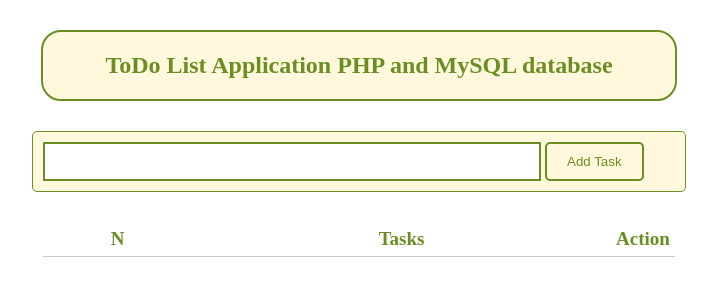
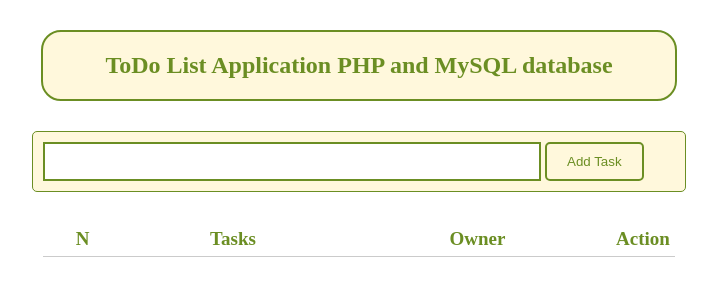
Before and after one commit to ybakshi/TaskListDB, a PHP site: page / in a window 1280 px wide. Shown: the top 300 px of the page, without its empty margins (281-998 px from the left). Run offline with PHP 8.4, Linux system fonts and the light colour scheme; data that the repository does not hold is empty.

Commit message:
Update index.php

```diff
--- a/index.php
+++ b/index.php
@@ -19,7 +19,7 @@
 			$errors = "You must fill in the task";
 		}else{
 			$task = $_POST['task'];
-			$query = "INSERT INTO tasks (task) VALUES ('$task')";
+			$query = "INSERT INTO tasks (task,owner) VALUES ('$task','$owner')";
 			mysqli_query($conn, $query);
 			header('location: index.php');
 		}
@@ -72,6 +72,7 @@
 			<tr>
 				<th>N</th>
 				<th>Tasks</th>
+                <th>Owner</th>
 				<th style="width: 60px;">Action</th>
 			</tr>
 		</thead>
@@ -85,6 +86,7 @@
                     <tr>
                         <td> <?php echo $i; ?> </td>
                         <td class="task"> <?php echo $row['task']; ?> </td>
+                        <td class="owner"> <?php echo $row['owner']; ?> </td>
                         <td class="delete">
                             <a href="index.php?del_task='<?php echo $row['task']; ?>'">x</a>
                         </td>
```
